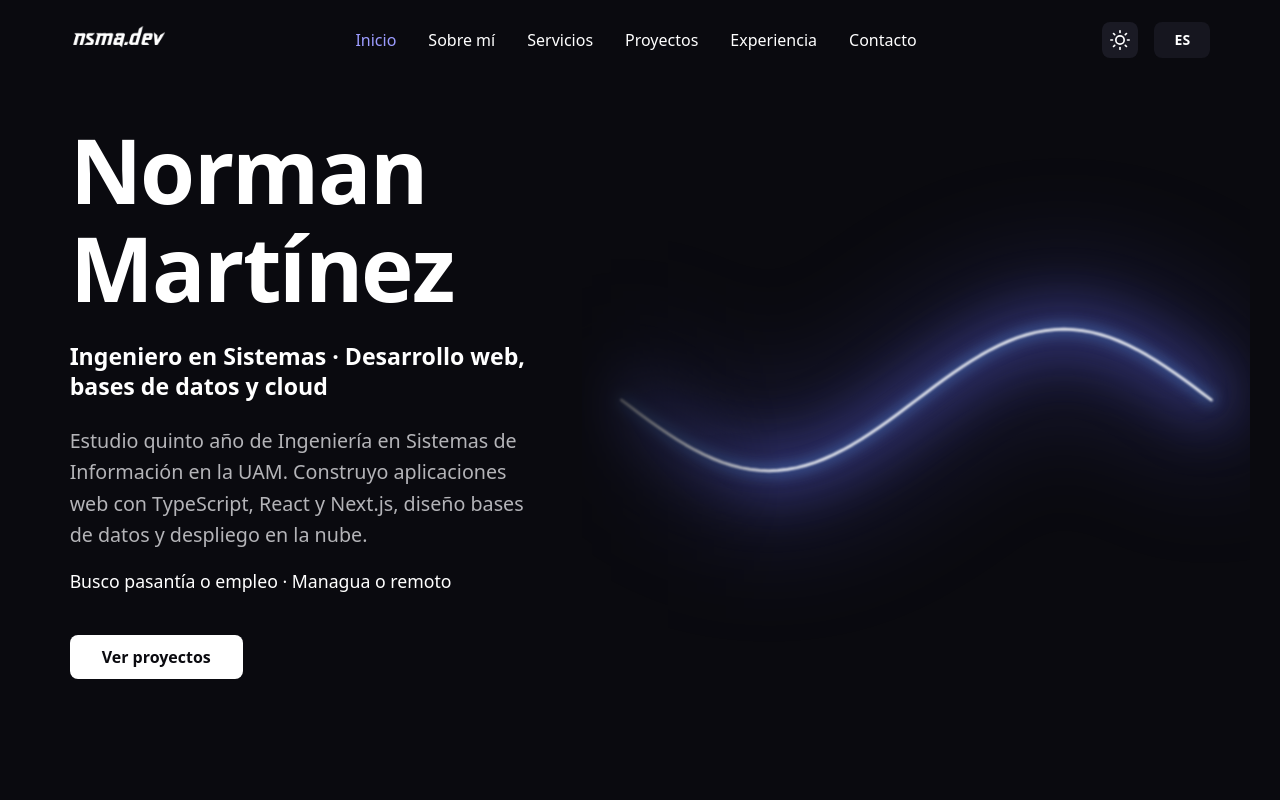
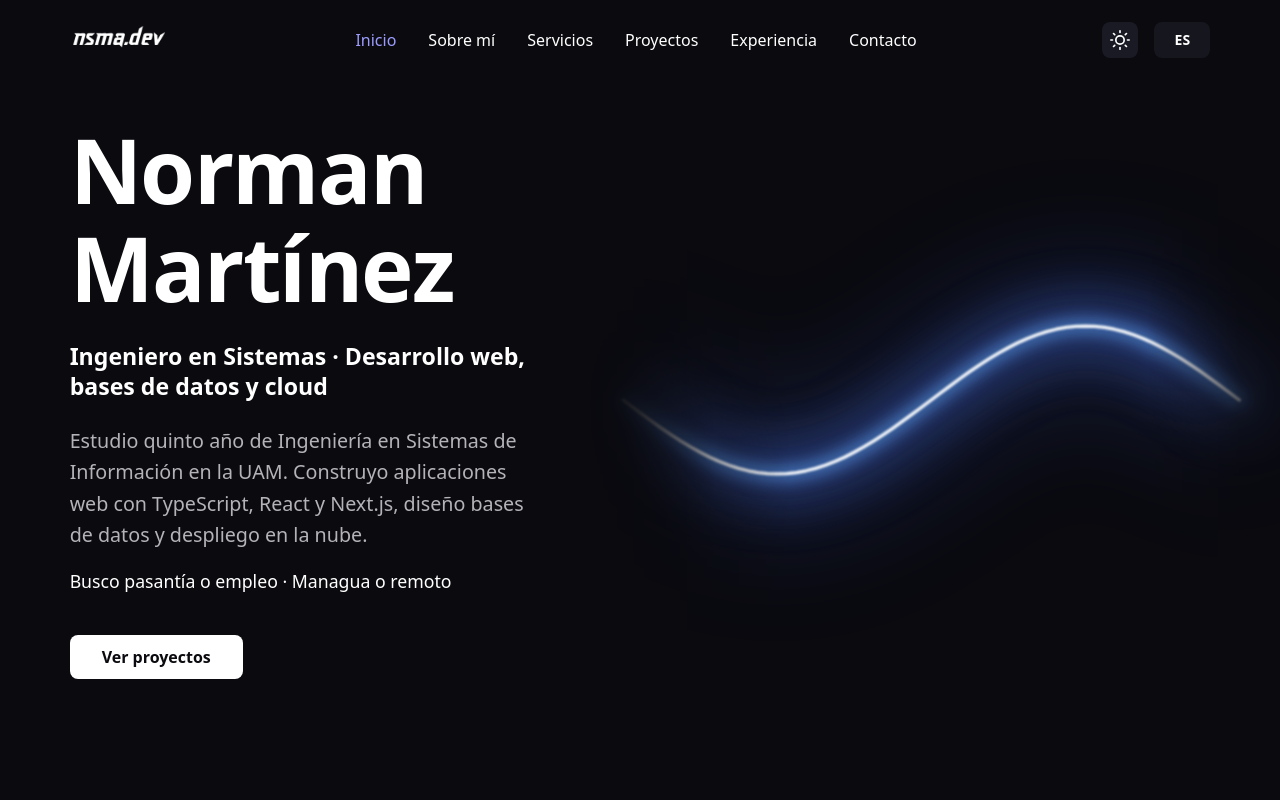
Before and after one commit to NormanSMA/PORTAFOLIO-NSMA.DEV, a React (Vite) app: page / in a window 1280 px wide. Shown: the top 800 px of the page. Built offline with nearby package versions, Linux system fonts and the light colour scheme; a web font is replaced by a local one.

Commit message:
wip(hero): pruebas del Hero, poster alineado y aberracion cromatica sutil
Co-Authored-By: Claude Sonnet 5.5 <noreply@anthropic.com>

```diff
--- a/src/components/webgl/HeroPoster.tsx
+++ b/src/components/webgl/HeroPoster.tsx
@@ -1,5 +1,5 @@
 import type { CSSProperties, Ref } from 'react';
-import { WORLD_HEIGHT, WORLD_WIDTH, curvePath } from '../../lib/webgl/heroCurve';
+import { HALF_LENGTH, WORLD_HEIGHT, WORLD_WIDTH, curvePath } from '../../lib/webgl/heroCurve';
 
 interface HeroPosterProps {
   // The shader reads this box to place the filament, so poster and canvas agree on layout.
@@ -9,13 +9,13 @@ interface HeroPosterProps {
 const PATH = curvePath();
 const VIEW_BOX = `${-WORLD_WIDTH / 2} ${-WORLD_HEIGHT / 2} ${WORLD_WIDTH} ${WORLD_HEIGHT}`;
 
-// The glow floor and the 30% ramp repeat MIN_GLOW and RAMP_SHARE from heroStage.ts. The ramp keeps text off the brightest light.
+// The 30% ramp repeats RAMP_SHARE from heroStage.ts. It keeps text off the brightest light; the shader floors at MIN_GLOW where this goes to zero.
 // Below the text the stage has a fixed height and the hero reserves room for it with its bottom padding.
 const STAGE_BELOW_TEXT =
-  'bottom-0 left-0 h-52 w-full md:h-72 [mask-image:linear-gradient(to_bottom,rgb(0_0_0/0.12),black_30%)]';
+  'bottom-0 left-0 h-52 w-full md:h-72 [mask-image:linear-gradient(to_bottom,transparent,black_30%)]';
 // From lg up the stage starts where the text column ends; --hero-text-width is set by Hero.
 const STAGE_BESIDE_TEXT =
-  'lg:bottom-auto lg:left-[var(--hero-stage-left)] lg:right-gutter lg:top-0 lg:h-full lg:w-auto lg:[mask-image:linear-gradient(to_right,rgb(0_0_0/0.12),black_30%)]';
+  'lg:bottom-auto lg:left-[var(--hero-stage-left)] lg:right-0 lg:top-0 lg:h-full lg:w-auto lg:[mask-image:linear-gradient(to_right,transparent,black_30%)]';
 
 const STAGE_LEFT =
   'calc((100% - min(100%, var(--container-max))) / 2 + var(--gutter) + var(--hero-text-width, 30rem) + 2rem)';
@@ -44,16 +44,29 @@ export function HeroPoster({ stageRef }: HeroPosterProps) {
         aria-hidden="true"
       >
         <defs>
+          {/* The shader dims the last 30% of the filament at each end; this mask does the same. */}
+          <linearGradient id="hero-poster-taper-fade" gradientUnits="userSpaceOnUse" x1={-HALF_LENGTH} x2={HALF_LENGTH} y1="0" y2="0">
+            <stop offset="0" stopColor="white" stopOpacity="0.35" />
+            <stop offset="0.15" stopColor="white" />
+            <stop offset="0.85" stopColor="white" />
+            <stop offset="1" stopColor="white" stopOpacity="0.35" />
+          </linearGradient>
+          <mask id="hero-poster-taper" maskUnits="userSpaceOnUse" x="-4" y="-3" width="8" height="6">
+            <rect x="-4" y="-3" width="8" height="6" fill="url(#hero-poster-taper-fade)" />
+          </mask>
           {blur('hero-poster-haze', 0.3)}
           {blur('hero-poster-halo', 0.14)}
           {blur('hero-poster-inner', 0.035)}
           {blur('hero-poster-core', 0.006)}
         </defs>
-        <g fill="none" strokeLinecap="round" strokeLinejoin="round">
-          <path d={PATH} className="stroke-primary-500" strokeWidth="0.55" strokeOpacity="0.2" filter="url(#hero-poster-haze)" />
-          <path d={PATH} className="stroke-primary-500" strokeWidth="0.22" strokeOpacity="0.4" filter="url(#hero-poster-halo)" />
-          <path d={PATH} className="stroke-secondary-400" strokeWidth="0.04" strokeOpacity="0.5" filter="url(#hero-poster-inner)" />
-          <path d={PATH} className="stroke-fg" strokeWidth="0.014" strokeOpacity="0.9" filter="url(#hero-poster-core)" />
+        <g fill="none" strokeLinecap="round" strokeLinejoin="round" mask="url(#hero-poster-taper)">
+          {/* Indigo and blue stacked at half strength stand in for the shader's mixed halo color. */}
+          <path d={PATH} className="stroke-primary-500" strokeWidth="0.55" strokeOpacity="0.08" filter="url(#hero-poster-haze)" />
+          <path d={PATH} className="stroke-secondary-500" strokeWidth="0.55" strokeOpacity="0.1" filter="url(#hero-poster-haze)" />
+          <path d={PATH} className="stroke-primary-500" strokeWidth="0.2" strokeOpacity="0.22" filter="url(#hero-poster-halo)" />
+          <path d={PATH} className="stroke-secondary-500" strokeWidth="0.2" strokeOpacity="0.3" filter="url(#hero-poster-halo)" />
+          <path d={PATH} className="stroke-secondary-400" strokeWidth="0.08" strokeOpacity="0.55" filter="url(#hero-poster-inner)" />
+          <path d={PATH} className="stroke-fg" strokeWidth="0.016" strokeOpacity="0.95" filter="url(#hero-poster-core)" />
         </g>
       </svg>
     </div>
--- a/src/lib/webgl/heroScene.ts
+++ b/src/lib/webgl/heroScene.ts
@@ -16,7 +16,7 @@ interface HeroSceneTargets {
   stage: HTMLElement;
 }
 
-const CHROMA_OFFSET = 0.0008;
+const CHROMA_OFFSET = 0.0004;
 const FILM_GRAIN = 0.03;
 const FADE_IN = 'opacity var(--duration-slow) var(--ease-out)';
 
```
Also changed, not shown: 1 other file (tests, documents, lock files or other folders).
